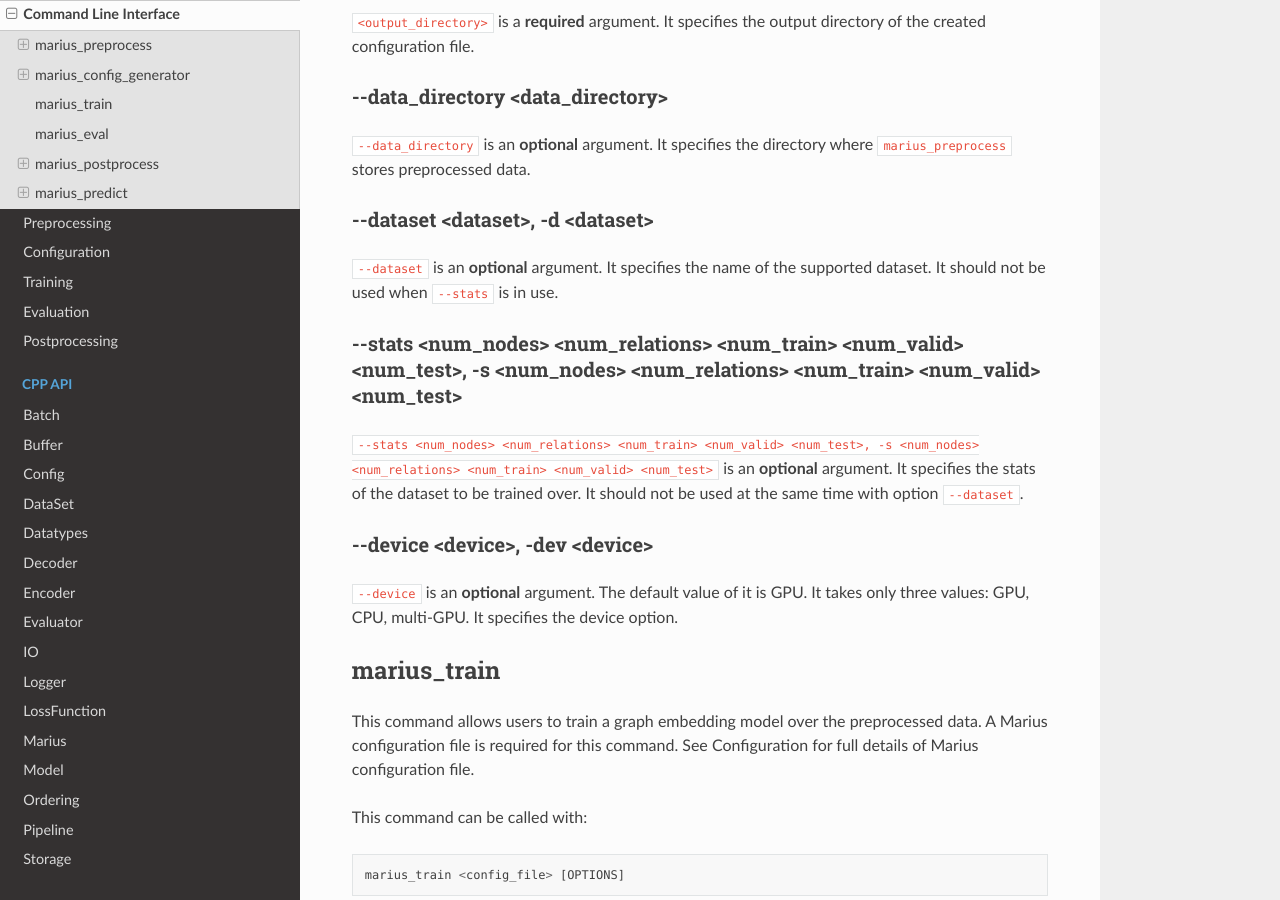
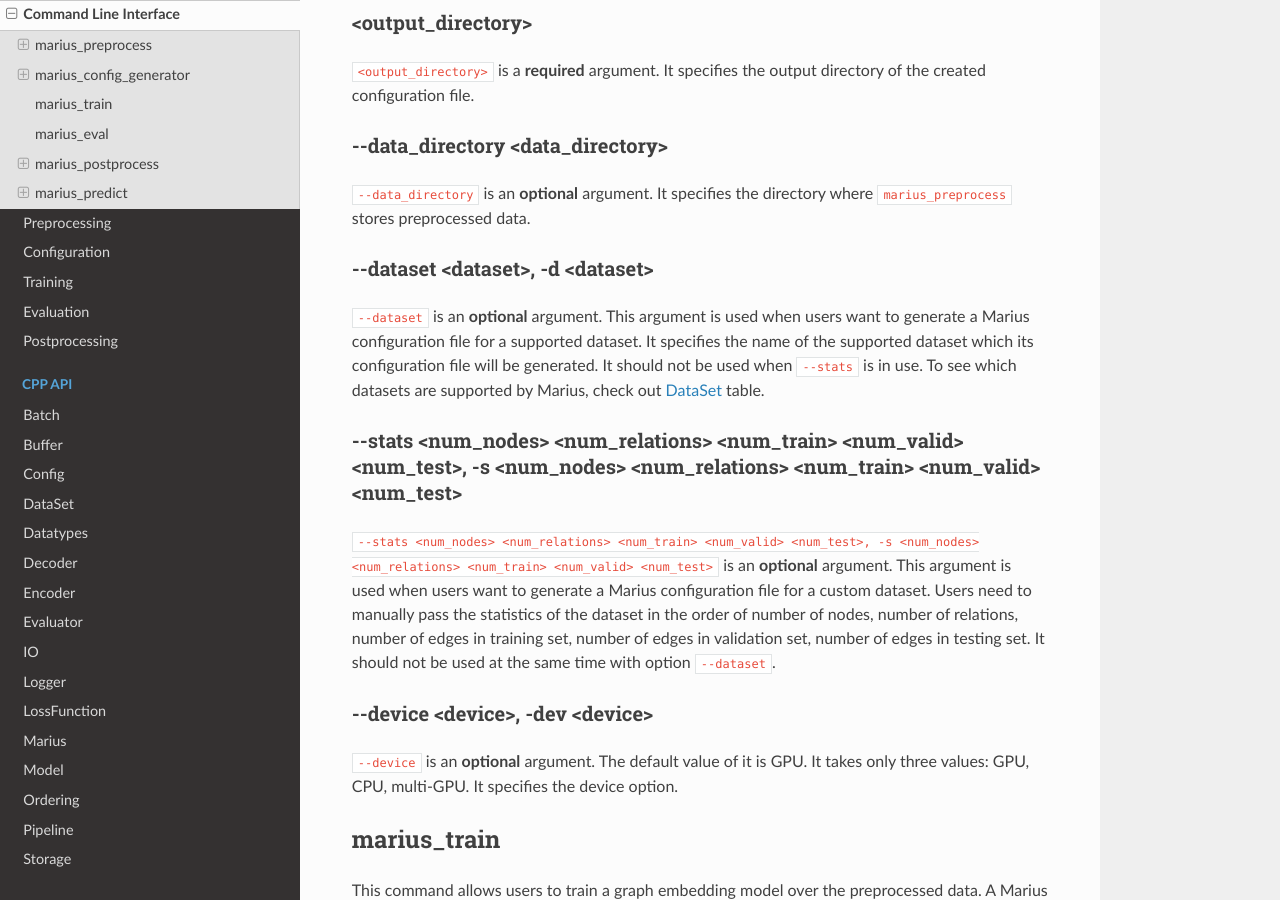
Before and after one commit to marius-team/marius, a Sphinx documentation site: the page built from docs/user_guide/command_line_interface.rst, in a window 1280 px wide and 900 px high, scrolled down 5798 px. Built offline with Sphinx 7.4.7 and the Read the Docs theme 2.0.0, drawn with Linux system fonts in a browser that asks for light colours; some of the changed text lies outside the part shown.

Commit message:
Clarify config_generator usage on custom and supported ds

```diff
--- a/docs/user_guide/command_line_interface.rst
+++ b/docs/user_guide/command_line_interface.rst
@@ -246,7 +246,8 @@ marius_config_generator
 ^^^^^^^^^^^^^^^^^^^^^^^
 
 This command lets users to create a Marius configuration file from the command line with
-some parameters specified according to their needs.
+some parameters specified according to their needs. Options are provided for generating
+Marius configuration files for both custom (``--stats``) and supported datasets (``--dataset``).
 This command can be called with:
 
 ::
@@ -293,14 +294,21 @@ preprocessed data.
 
 \-\-dataset <dataset>, \-d <dataset>
 ++++++++++++++++++++++++++++++++++++
-``--dataset`` is an **optional** argument. It specifies the name of the supported dataset. It should not be
-used when ``--stats`` is in use.
+``--dataset`` is an **optional** argument. This argument is used when users want to
+generate a Marius configuration file for a supported dataset.
+It specifies the name of the supported dataset which its configuration file will be generated.
+It should not be used when ``--stats`` is in use. To see which datasets are supported by Marius, check out
+:ref:`dataset` table.
 
 \-\-stats <num_nodes> <num_relations> <num_train> <num_valid> <num_test>, \-s <num_nodes> <num_relations> <num_train> <num_valid> <num_test>
 ++++++++++++++++++++++++++++++++++++++++++++++++++++++++++++++++++++++++++++++++++++++++++++++++++++++++++++++++++++++++++++++++++++++++++++
 ``--stats <num_nodes> <num_relations> <num_train> <num_valid> <num_test>, -s <num_nodes> <num_relations> <num_train> <num_valid> <num_test>``
-is an **optional** argument. It specifies the stats of the dataset to be trained over. It should not be used at the same
-time with option ``--dataset``.
+is an **optional** argument.
+This argument is used when users want to generate a Marius configuration file for
+a custom dataset. Users need to manually pass the statistics of the dataset in the order of
+number of nodes, number of relations, number of edges in training set, number of edges in validation set,
+number of edges in testing set.
+It should not be used at the same time with option ``--dataset``.
 
 \-\-device <device>, \-dev <device>
 +++++++++++++++++
--- a/docs/user_guide/getting_started.rst
+++ b/docs/user_guide/getting_started.rst
@@ -90,7 +90,9 @@ Training embeddings on such a graph requires three steps:
 
     Marius also offers ``marius_config_generator`` to generate a configuration file
     for the users given the basic information of dataset statistics and where to store
-    the created configuration file.
+    the created configuration file. ``marius_config_generator`` can be used to generate
+    configuration files for both custom and supported datasets by passing different
+    options.
     All other configuration parameters will be set to the default value.
     Users are given the options to specify the values of certain parameters.
     The following command shows how to use ``marius_config_generator`` to generate
```
Also changed, not shown: 1 other file.
